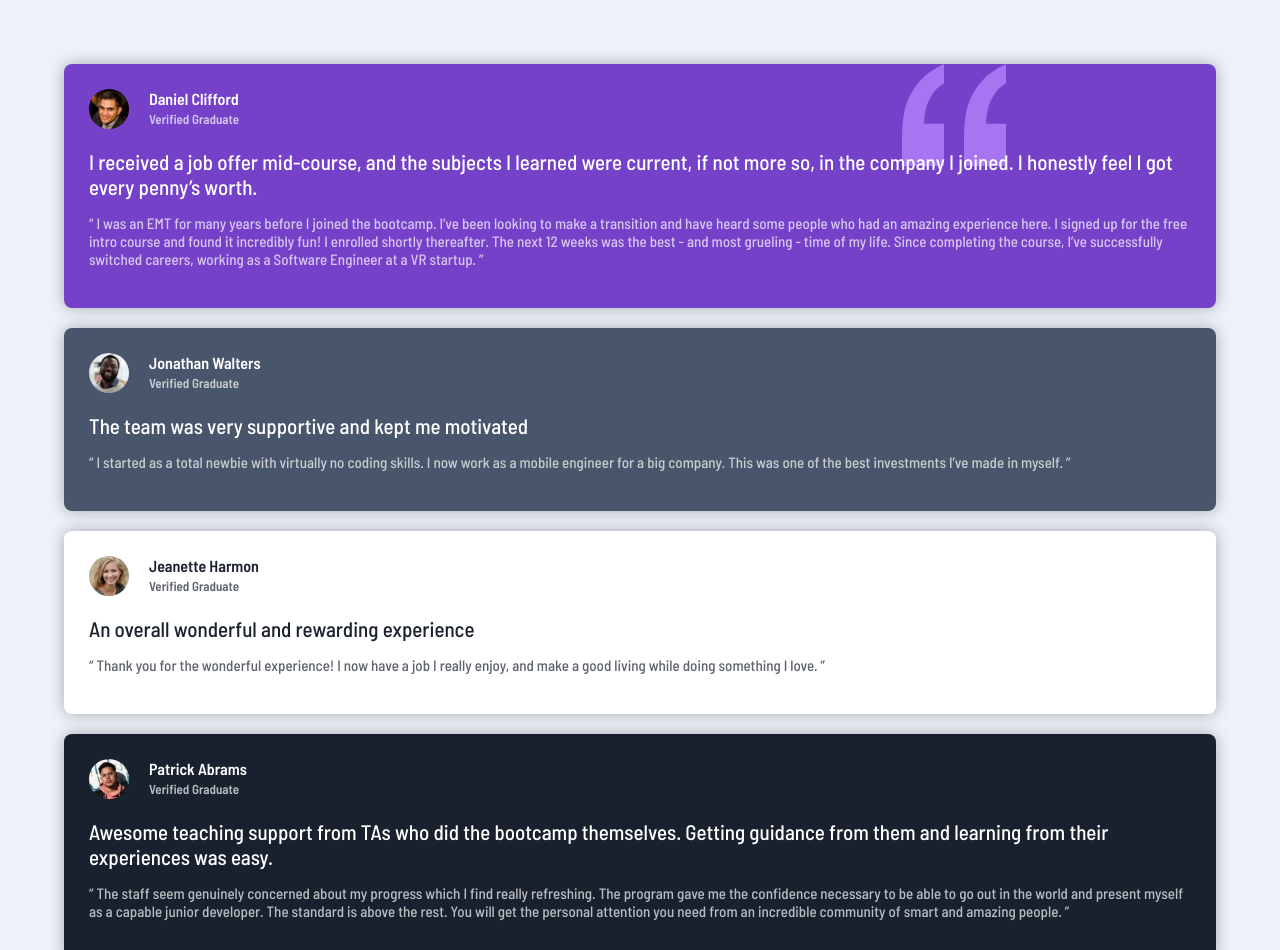
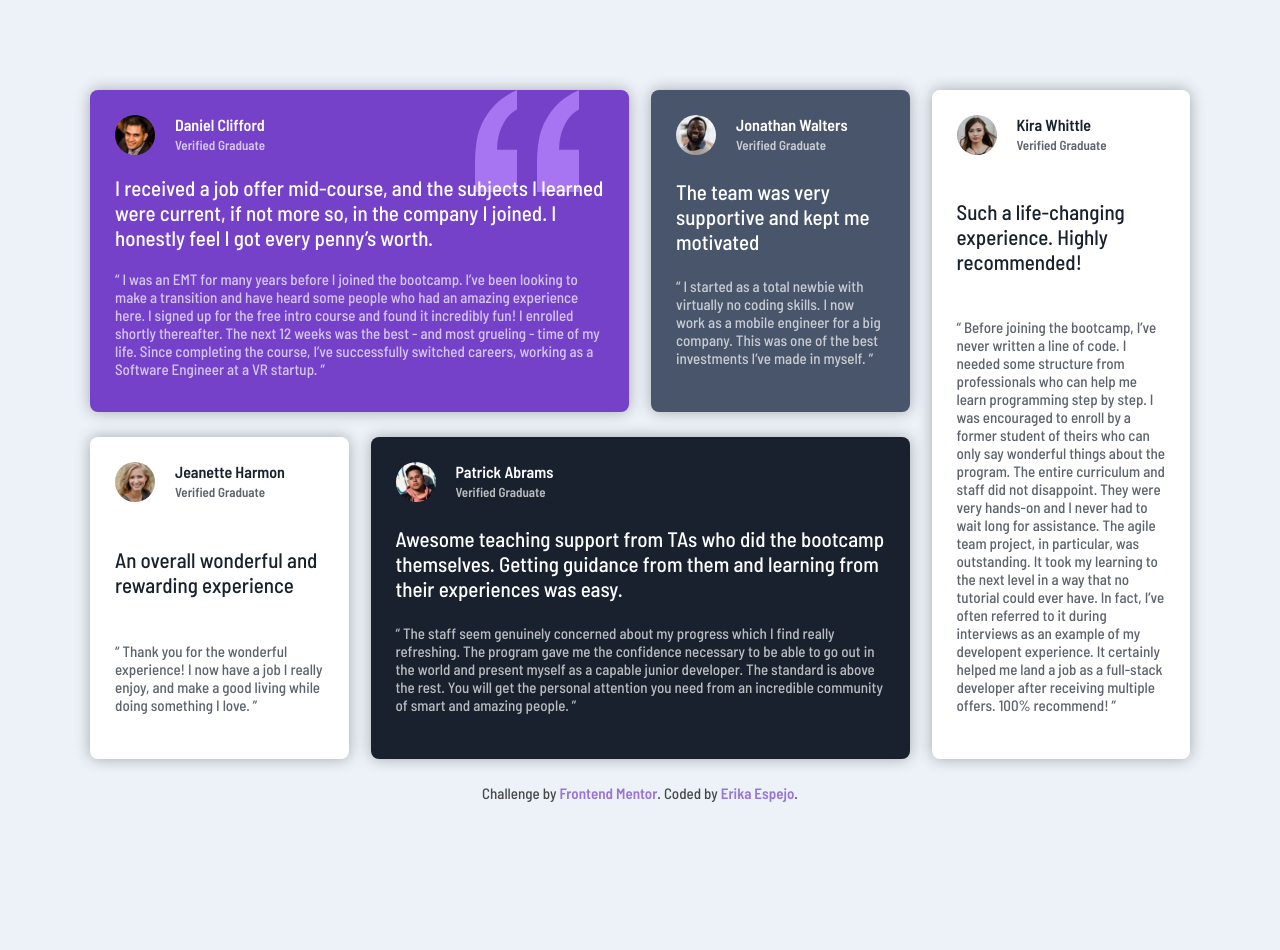
Before and after one commit to ErikaEspejo/testimonials-grid-section, a plain HTML site: page index.html in a window 1280 px wide. Shown: the top 950 px of the page. After the commit the page ends 896 px from the top, so only its background shows below. Drawn offline with Linux system fonts and the light colour scheme.

Commit message:
media queries added

```diff
--- a/style.css
+++ b/style.css
@@ -5,6 +5,13 @@
   --light-gray: hsl(0, 0%, 81%);
   --light-grayish-blue: hsl(210, 46%, 95%);
   --font: 'Barlow Semi Condensed';
+}
+
+*{
+  padding: 0;
+  margin: 0;
+  box-sizing: border-box;
+
 }
 
 html {
@@ -15,15 +22,17 @@ body {
   font-family: var(--font);
   font-size: 1.5rem;
   background-color: var(--light-grayish-blue);
-  box-sizing: border-box;
-  margin: 0;
-  padding: 0;
+  display: flex;
+  align-items: space-around;
+  padding: 5%;
 }
 
 .wrapper {
-  margin: 5%;
+  inline-size: 100%;
+  max-inline-size: 1100px;
+  margin: 0 auto;
   display: grid;
-  grid-gap: 20px;
+  grid-row-gap: 20px;
 }
 
 .testimonial {
@@ -31,8 +40,8 @@ body {
   padding: 25px;
   display: flex;
   flex-direction: column;
-  justify-content: center;
-  box-shadow: 0px 0px 15px -0px rgba(0, 0, 0, 0.3);
+  justify-content: space-between;
+  box-shadow: 0px 0px 15px 0px rgba(0, 0, 0, 0.3);
 }
 
 .user-info {
@@ -61,6 +70,7 @@ body {
 blockquote {
   margin: 0;
   font-size: 2.1rem;
+  margin-block-end: 20px;
 }
 
 blockquote p {
@@ -83,8 +93,8 @@ blockquote p {
 .first-comment {
   background: var(--moderate-violet);
   background-image: url(./images/bg-pattern-quotation.svg);
+  background-position:top right 50px;
   background-repeat: no-repeat;
-  background-position-x: 80%;
 }
 
 .second-comment {
@@ -98,3 +108,71 @@ blockquote p {
 .fourth-comment {
   background: var(--very-dark-blackish-blue);
 }
+
+.attribution {
+  text-align: center;
+  opacity: 0.7;
+}
+
+.attribution a {
+  font-weight: 700;
+  text-decoration: none;
+  color: var(--moderate-violet);
+}
+
+@media (min-width:680px) {
+  body {
+    padding: 8%;
+  }
+
+  .wrapper {
+    grid-column-gap: 2%;
+    grid-template-columns: 49% 49%;
+  }
+
+  .first-comment,
+  .fourth-comment,
+  .fifth-comment {
+    grid-column: 1/3;
+  }
+  .attribution {
+    grid-column: 1/3;
+  }
+}
+
+@media (min-width:900px) {
+  body {
+    padding-block-start: 90px;
+    padding-inline: 12%;
+  }
+}
+
+@media (min-width:1200px) {
+
+  body {
+    padding: 90px;
+  }
+
+  .wrapper {
+    grid-row-gap: 25px;
+    grid-template-columns: 23.5% 23.5% 23.5% 23.5%;
+    grid-template-rows: 45% 45% 10%;
+  }
+
+  .third-comment {
+    grid-column: 1/2;
+  }
+
+  .fourth-comment {
+    grid-column: 2/4;
+  }
+
+  .fifth-comment {
+    grid-column: 4/5;
+    grid-row: 1/3;
+  }
+
+  .attribution {
+    grid-column: 1/5;
+  }
+}
```
